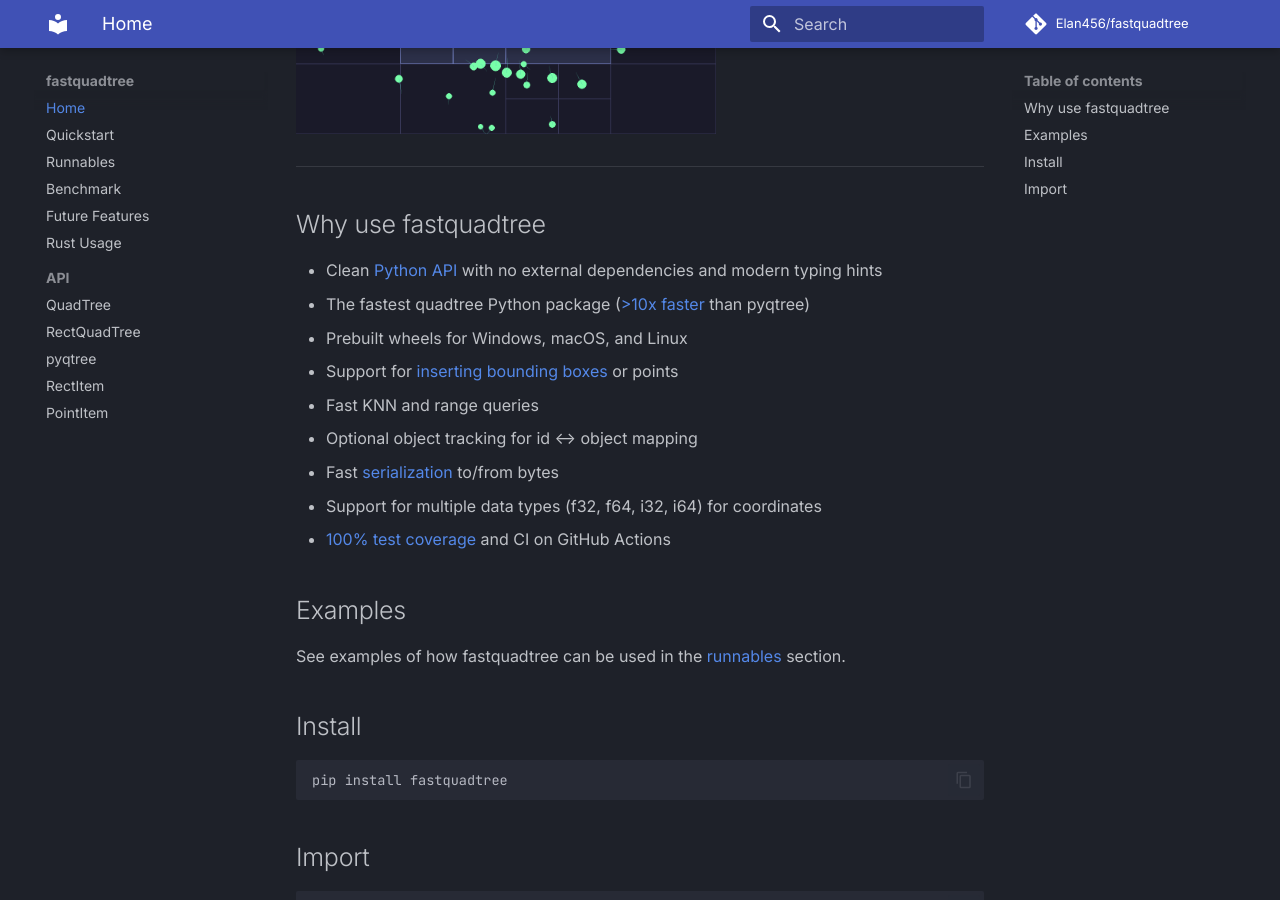
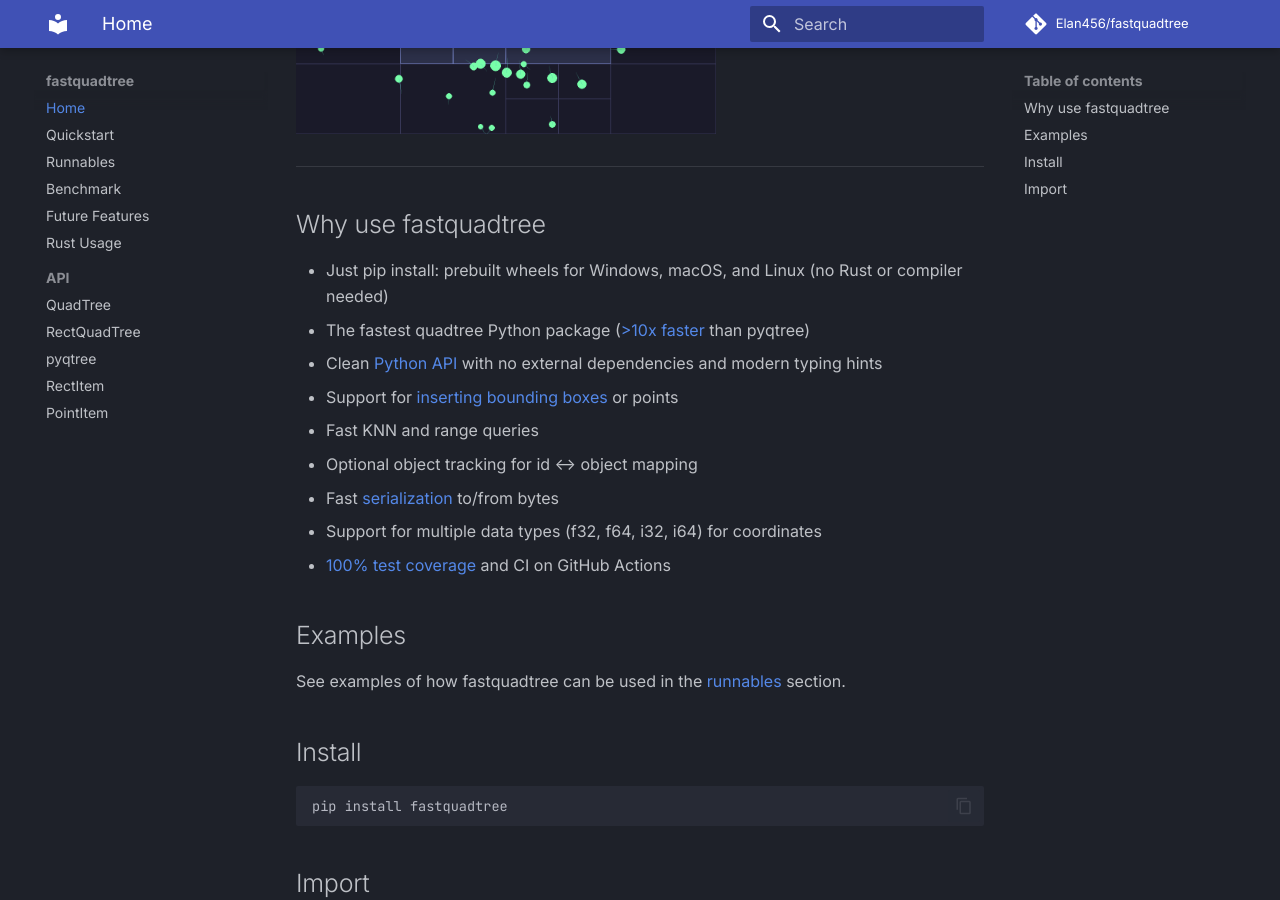
Before and after one commit to Elan456/fastquadtree, an MkDocs documentation site: the page built from docs/index.md, in a window 1280 px wide and 900 px high, scrolled down 447 px. Built offline with MkDocs 1.6.1 and Material for MkDocs 9.7.7, drawn with Linux system fonts in a browser that asks for light colours; comment, search, counter and statistics services are not loaded.

```diff
--- a/docs/index.md
+++ b/docs/index.md
@@ -35,9 +35,9 @@
 
 ## Why use fastquadtree
 
+- Just pip install: prebuilt wheels for Windows, macOS, and Linux (no Rust or compiler needed)
+- The fastest quadtree Python package ([>10x faster](benchmark.md) than pyqtree)
 - Clean [Python API](api/quadtree.md) with no external dependencies and modern typing hints
-- The fastest quadtree Python package ([>10x faster](benchmark.md) than pyqtree)
-- Prebuilt wheels for Windows, macOS, and Linux
 - Support for [inserting bounding boxes](api/rect_quadtree.md) or points
 - Fast KNN and range queries
 - Optional object tracking for id ↔ object mapping
```
Also changed, not shown: README.md (+2 -2 lines).
